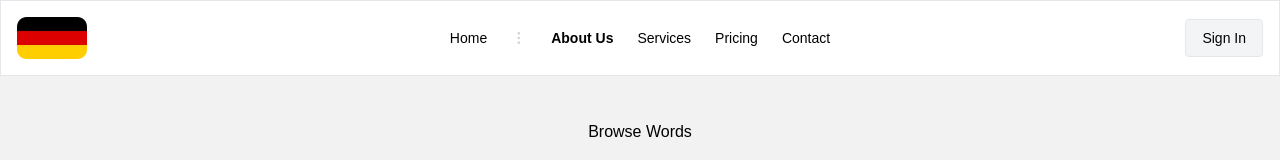
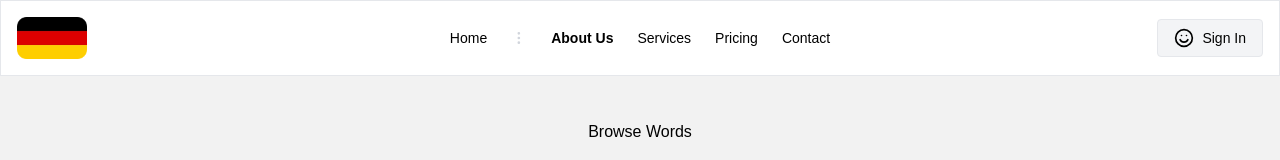
Before and after one commit to concordgrape/common-german-words, a Next.js app: page / in a window 1280 px wide. Shown: the top 160 px of the page. Built offline with nearby package versions, Linux system fonts and the light colour scheme; no server answers.

Commit message:
Update Navbar.tsx

```diff
--- a/app/components/Navbar/Navbar.tsx
+++ b/app/components/Navbar/Navbar.tsx
@@ -37,8 +37,9 @@ export const Navbar: React.FC = () => {
           <div className='flex items-center space-x-4'>
             {(!user && !loading) ?
               <div className="flex items-center space-x-4">
-                <Link href="/signin" className="px-4 py-2 text-sm font-regular text-black bg-clear border-1 border-gray-200 bg-gray-100 hover:border-gray-300 hover:shadow-sm rounded-sm">
-                  Sign In
+                <Link href="/signin" className="flex px-4 py-2 text-sm font-regular text-black bg-clear border-1 border-gray-200 bg-gray-100 hover:border-gray-300 hover:shadow-sm rounded-sm">
+                  <svg width="20px" height="20px" viewBox="0 0 24 24" role="img" xmlns="http://www.w3.org/2000/svg" aria-labelledby="happyFaceIconTitle" stroke="#000000" stroke-width="2" stroke-linecap="round" stroke-linejoin="round" fill="none" color="#000000"> <title id="happyFaceIconTitle">Happy Face</title> <path d="M7.3010863,14.0011479 C8.0734404,15.7578367 9.98813711,17 11.9995889,17 C14.0024928,17 15.913479,15.7546194 16.6925307,14.0055328"/> <line stroke-linecap="round" x1="9" y1="9" x2="9" y2="9"/> <line stroke-linecap="round" x1="15" y1="9" x2="15" y2="9"/> <circle cx="12" cy="12" r="10"/> </svg>
+                  <span className='pl-2'>Sign In</span>
                 </Link>
               </div>
               :
@@ -67,8 +68,9 @@ export const Navbar: React.FC = () => {
         <div className="hidden lg:block">
           {(!user && !loading) ?
               <div className="flex items-center space-x-4">
-                <Link href="/signin" className="px-4 py-2 text-sm font-regular text-black bg-clear border-1 border-gray-200 bg-gray-100 hover:border-gray-300 hover:shadow-sm rounded-sm">
-                  Sign In
+                <Link href="/signin" className="flex px-4 py-2 text-sm font-regular text-black bg-clear border-1 border-gray-200 bg-gray-100 hover:border-gray-300 hover:shadow-sm rounded-sm">
+                  <svg width="20px" height="20px" viewBox="0 0 24 24" role="img" xmlns="http://www.w3.org/2000/svg" aria-labelledby="happyFaceIconTitle" stroke="#000000" stroke-width="2" stroke-linecap="round" stroke-linejoin="round" fill="none" color="#000000"> <title id="happyFaceIconTitle">Happy Face</title> <path d="M7.3010863,14.0011479 C8.0734404,15.7578367 9.98813711,17 11.9995889,17 C14.0024928,17 15.913479,15.7546194 16.6925307,14.0055328"/> <line stroke-linecap="round" x1="9" y1="9" x2="9" y2="9"/> <line stroke-linecap="round" x1="15" y1="9" x2="15" y2="9"/> <circle cx="12" cy="12" r="10"/> </svg>
+                  <span className='pl-2'>Sign In</span>
                 </Link>
               </div>
               :
```
